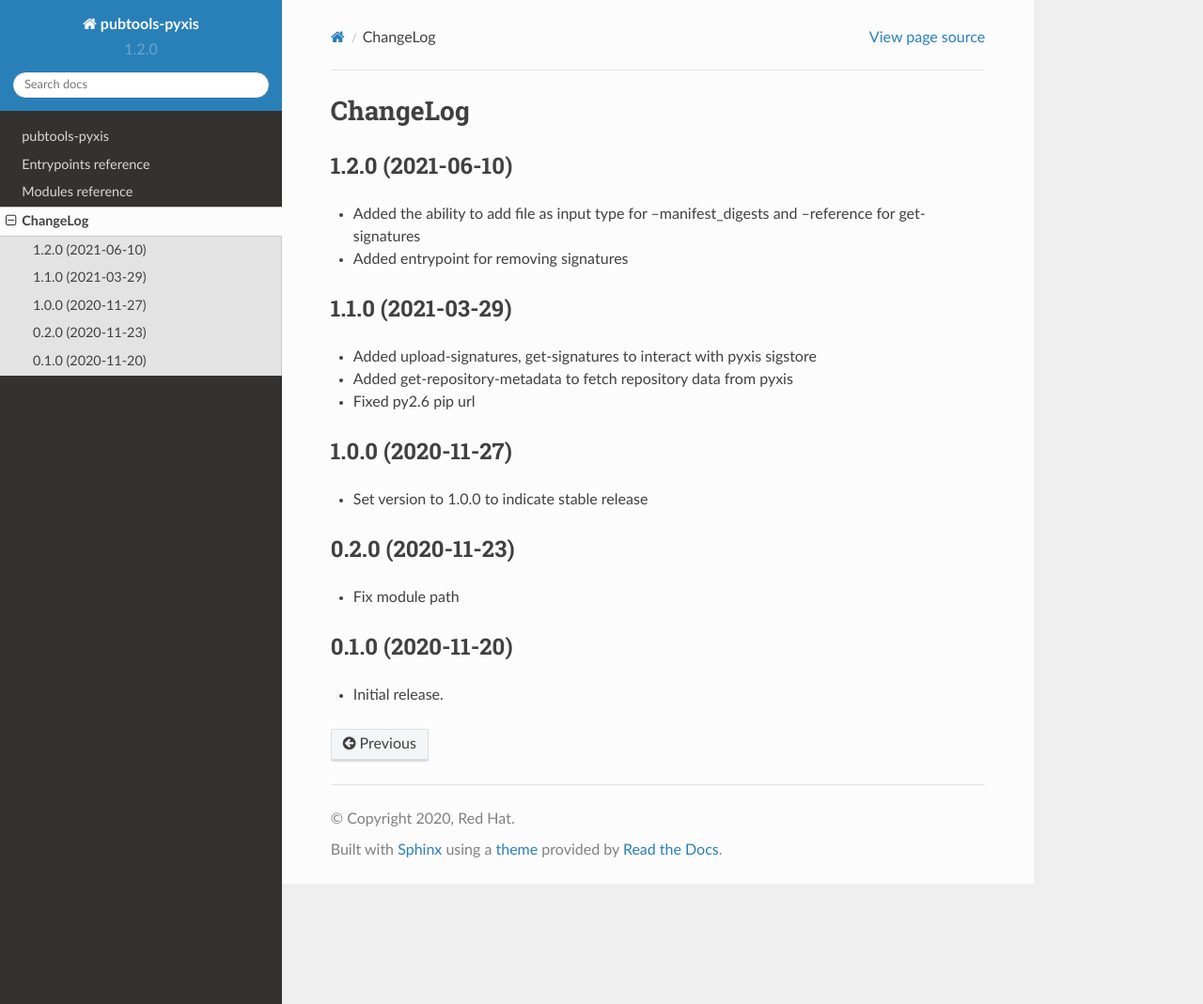
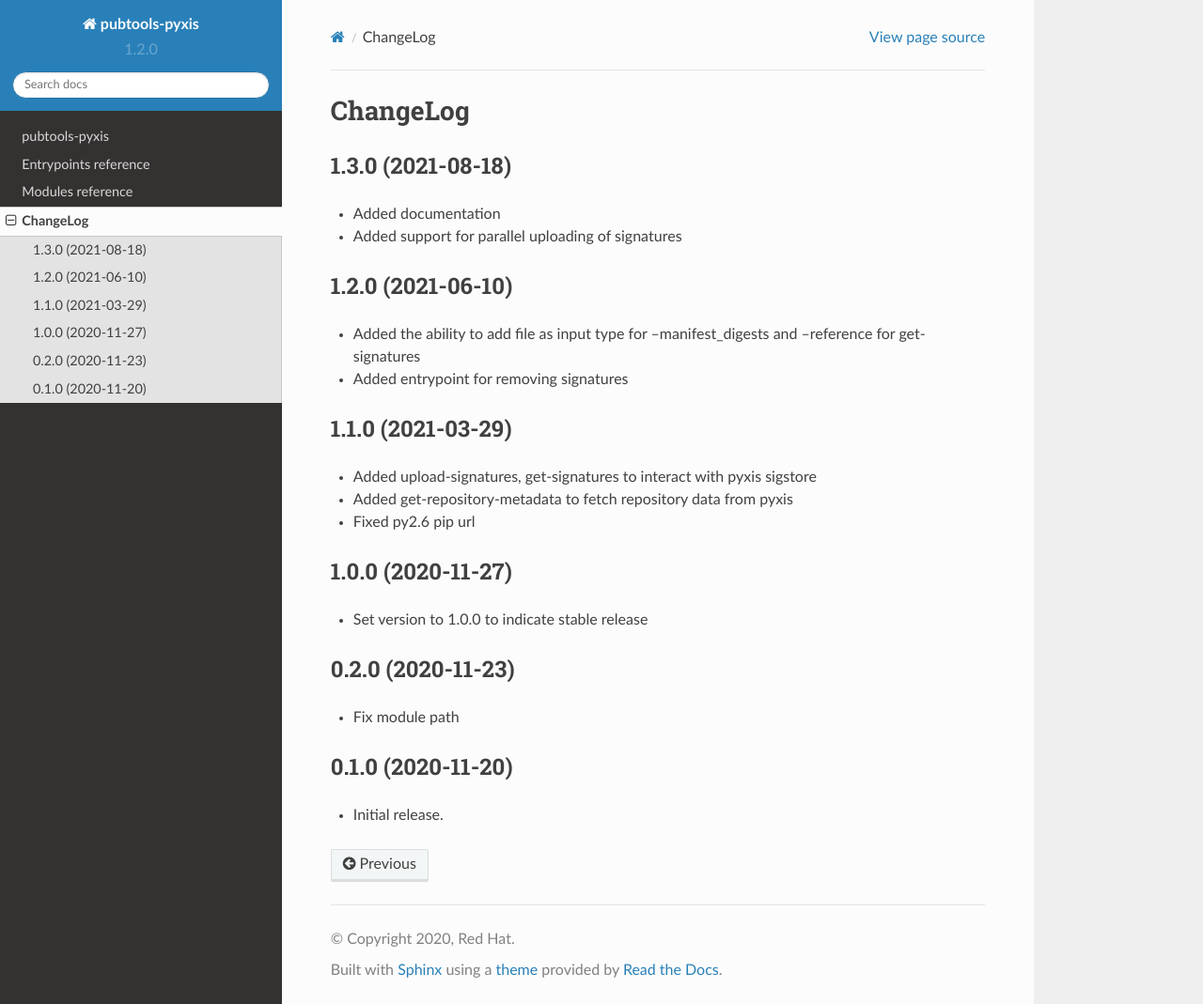
Before and after one commit to release-engineering/pubtools-pyxis, a Sphinx documentation site: the page built from docs/source/CHANGELOG.rst, in a window 1280 px wide and 1069 px high. Shown: the whole window at 94% size. Built offline with Sphinx 7.4.7 and the Read the Docs theme 2.0.0, drawn with Linux system fonts in a browser that asks for light colours.

Commit message:
Prepare release 1.3.0

```diff
--- a/docs/source/CHANGELOG.rst
+++ b/docs/source/CHANGELOG.rst
@@ -1,5 +1,11 @@
 ChangeLog
 =========
+
+1.3.0 (2021-08-18)
+------------------
+
+* Added documentation
+* Added support for parallel uploading of signatures
 
 1.2.0 (2021-06-10)
 ------------------
--- a/setup.py
+++ b/setup.py
@@ -69,7 +69,7 @@ if os.environ.get("READTHEDOCS", None):
 
 setup(
     name="pubtools-pyxis",
-    version="1.2.0",
+    version="1.3.0",
     description="Pubtools-pyxis",
     long_description=long_description,
     long_description_content_type='text/x-rst',
```
